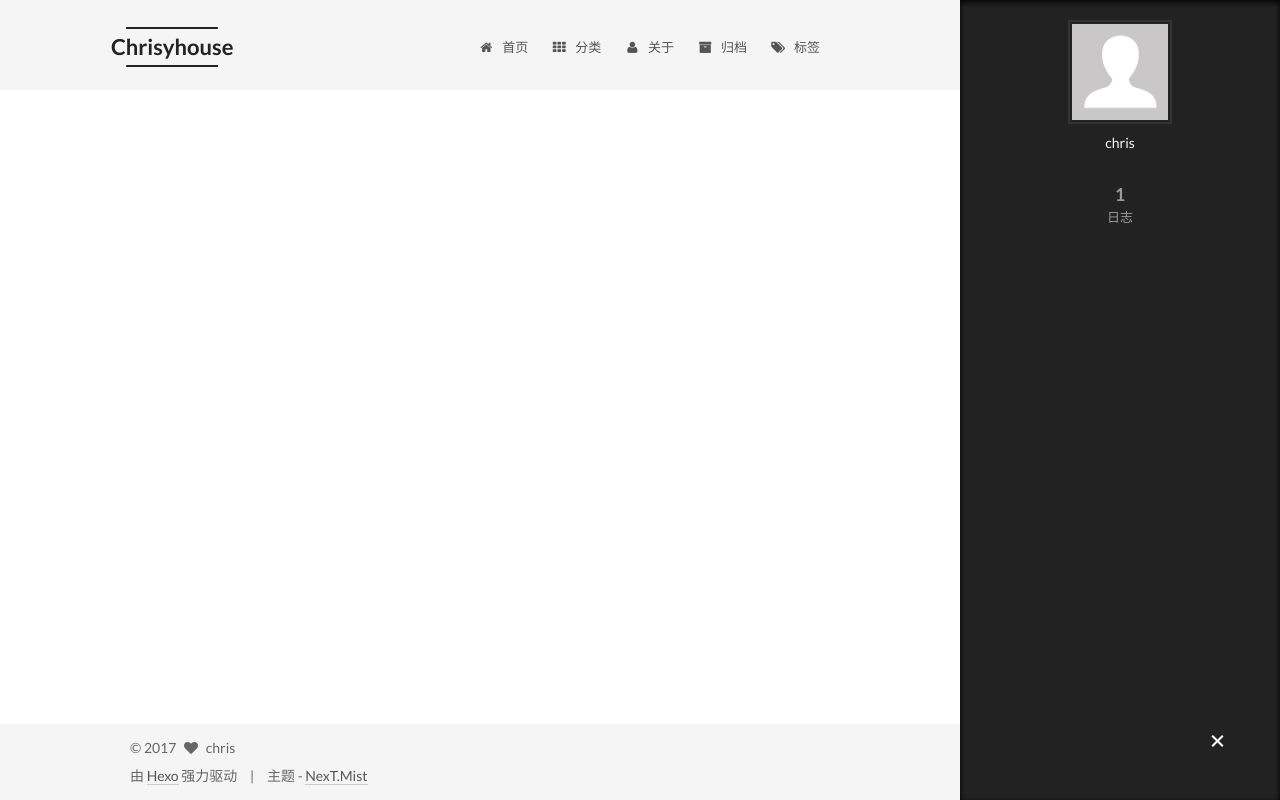
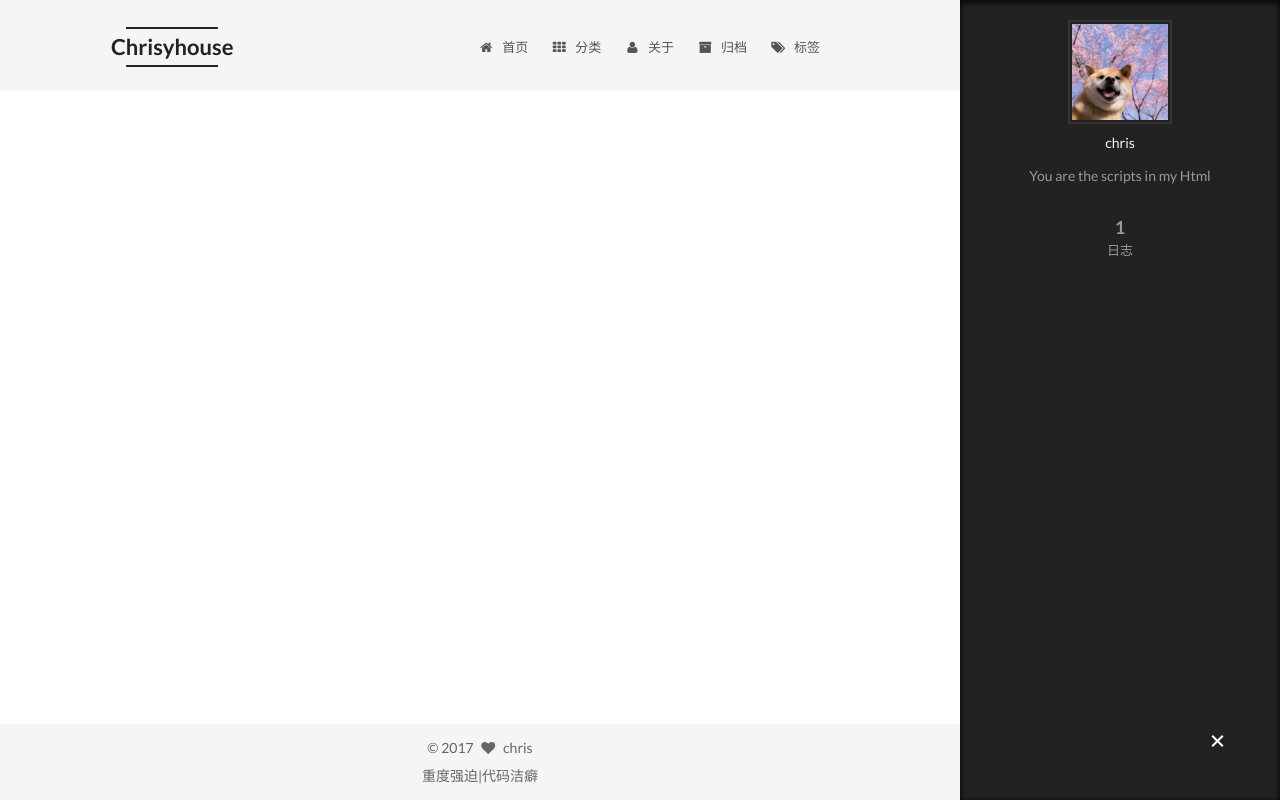
Before and after one commit to Chrisyhouse/Chrisyhouse.github.io, a plain HTML site: page about/index.html in a window 1280 px wide. Both pictures are taken after a click on the element 1217 px from the left and 742 px from the top of the page. Drawn offline with Linux system fonts and the light colour scheme.

Commit message:
Site updated: 2017-02-21 11:45:08

```diff
--- a/about/index.html
+++ b/about/index.html
@@ -84,13 +84,16 @@
 
 
 
+<meta name="description" content="You are the scripts in my Html">
 <meta property="og:type" content="website">
 <meta property="og:title" content="about">
 <meta property="og:url" content="http://yoursite.com/about/index.html">
 <meta property="og:site_name" content="Chrisyhouse">
-<meta property="og:updated_time" content="2017-02-20T10:44:09.431Z">
+<meta property="og:description" content="You are the scripts in my Html">
+<meta property="og:updated_time" content="2017-02-21T03:35:39.014Z">
 <meta name="twitter:card" content="summary">
 <meta name="twitter:title" content="about">
+<meta name="twitter:description" content="You are the scripts in my Html">
 
 
 
@@ -273,10 +276,10 @@
       <section class="site-overview sidebar-panel  sidebar-panel-active ">
         <div class="site-author motion-element" itemprop="author" itemscope itemtype="http://schema.org/Person">
           <img class="site-author-image" itemprop="image"
-               src="/images/avatar.gif"
+               src="/images/avatar.png"
                alt="chris" />
           <p class="site-author-name" itemprop="name">chris</p>
-          <p class="site-description motion-element" itemprop="description"></p>
+          <p class="site-description motion-element" itemprop="description">You are the scripts in my Html</p>
         </div>
         <nav class="site-state motion-element">
           <div class="site-state-item site-state-posts">
@@ -327,17 +330,11 @@
   </span>
   <span class="author" itemprop="copyrightHolder">chris</span>
 </div>
-
-<div class="powered-by">
-  由 <a class="theme-link" href="http://hexo.io">Hexo</a> 强力驱动
+<div class="copyright" >
+  <span class="author" itemprop="copyrightHolder">重度强迫|代码洁癖</span>
 </div>
 
-<div class="theme-info">
-  主题 -
-  <a class="theme-link" href="https://github.com/iissnan/hexo-theme-next">
-    NexT.Mist
-  </a>
-</div>
+
 
 
 
```
Also changed, not shown: 2017/02/20/hello-world/index.html (+5 -11 lines), archives/2017/02/index.html (+8 -11 lines), archives/2017/index.html (+8 -11 lines), archives/index.html (+8 -11 lines), categories/index.html (+8 -11 lines), index.html (+8 -11 lines), tags/index.html (+8 -11 lines), css/main.css, favicon.ico (added), images/avatar.gif (deleted), images/avatar.png (added), 1 other file.
